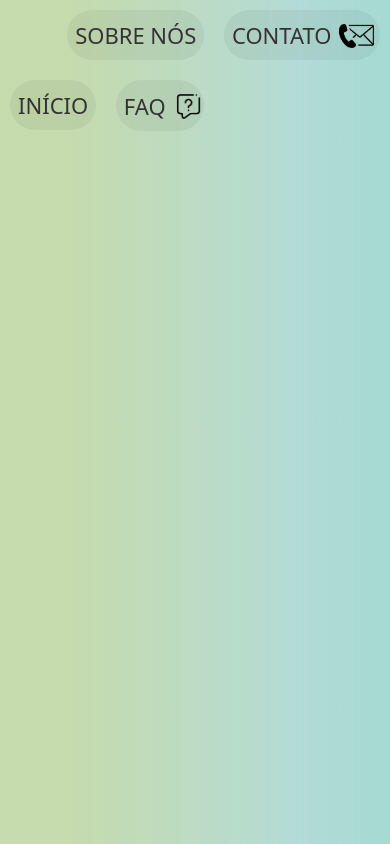
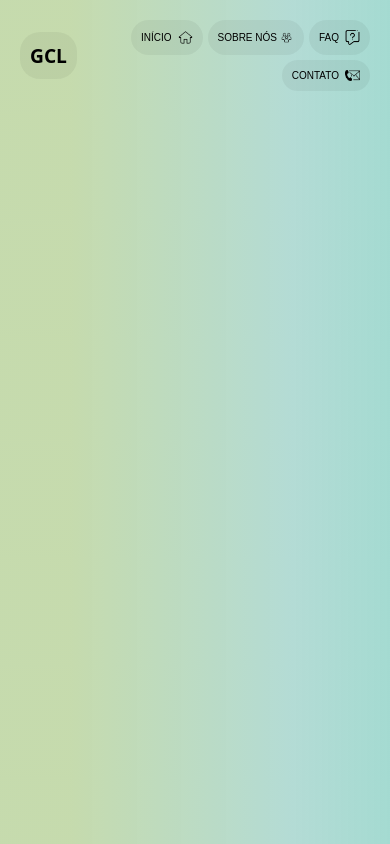
Before and after one commit to mrpine19/fiap-frontend-challenge-2025, a plain HTML site: page index.html in a window 390 px wide. Drawn offline with Linux system fonts and the light colour scheme.

Commit message:
Responsividade 1.0

```diff
--- a/css/style.css
+++ b/css/style.css
@@ -1,45 +1,89 @@
+/* RESET / BASE */
 * {
-    margin: 0 auto;
+  margin: 0;
   padding: 0;
+  box-sizing: border-box;
 }
 
 body {
   background: linear-gradient(90deg, rgba(81, 145, 7, 0.33) 18%, rgba(11, 140, 119, 0.31) 75%, rgba(9, 156, 131, 0.37) 100%);
-    filter: progid:DXImageTransform.Microsoft.gradient(startColorstr="#519107", endColorstr="#099C83", GradientType=1);
   font-family: Arial, sans-serif;
-    color: #333; /* Cor do texto normal */
+  color: #000000;
+  padding: 20px;
 }
-a {
+
+.navegar {
+  display: flex;
+  flex-direction: row;
+  align-items: center;
+  justify-content: space-between;
+  gap: 30px;
+
+}
+
+
+.navegar h1{
+  font-size: 1.2em;
+  font-weight: bold;
+  background-color: rgba(0, 0, 0, 0.05);
+  border-radius: 20px;
+  padding: 10px;
+  font-family: system-ui, -apple-system, BlinkMacSystemFont, 'Segoe UI', Roboto, Oxygen, Ubuntu, Cantarell, 'Open Sans', 'Helvetica Neue', sans-serif
+}
+
+.menu-ul {
+  list-style: none;
+  display: flex;
+  flex-direction: row;
+  flex-wrap: wrap;
+  justify-content: right;
+  align-items: right;
+  gap: 5px;
+  padding: 0;
+  width: 100%;
+  width: auto;
+}
+
+.items-nav a {
+  display: inline-flex;
+  align-items: center;
   text-decoration: none;
   color: inherit;
   font-weight: normal;
-    font-size: 22px;
+  font-size: 10px;
   transition: color 0.3s, background-color 0.3s;
-    padding: 10px 20px;
-    padding-right: 2%;
-    padding-left: 2%;
+  padding: 10px;
   border-radius: 30px;
   background-color: rgba(0, 0, 0, 0.05);
-    float: right;
-    margin: 10px;
-    font-family: system-ui, -apple-system, BlinkMacSystemFont, 'Segoe UI', Roboto, Oxygen, Ubuntu, Cantarell, 'Open Sans', 'Helvetica Neue', sans-serif;
 }
 
-a:hover {
-    color: #007BFF;         /* Cor ao passar o mouse */
-    background-color: rgba(0, 0, 0, 0.1); /* Aumenta um pouco a opacidade do fundo no hover */
+/* ÍCONES */
+.items-nav .faq {
+    width: 15px;
+    height: auto;
+    vertical-align: middle;
+    margin-left: 6px;
 }
-.icone-contato {
-    width: 35px;
+.items-nav .contato {
+    width: 15px;
     height: auto;
-    position: relative;
-    top: 4px;
-    left: 2px;
+    vertical-align: middle;
+    margin-left: 6px;
 }
-.faq {
-    width: 25px;
+.items-nav .home {
+    width: 15px;
     height: auto;
-    position: relative;
-    top: 4px;
-    left: 5px;
+    vertical-align: middle;
+    margin-left: 6px;
 }
+.items-nav .sobrenos {
+    width: 15px;
+    height: auto;
+    vertical-align: middle;
+    margin-left: 2px;
+}
+
+.items-nav a:hover {
+  color: #007BFF;
+  background-color: rgba(0, 0, 0, 0.1);
+}
--- a/index.html
+++ b/index.html
@@ -1,6 +1,5 @@
 <!DOCTYPE html>
 <html lang="pt-br">
-
 <head>
   <meta charset="UTF-8">
   <meta name="viewport" content="width=device-width, initial-scale=1.0">
@@ -8,24 +7,39 @@
   <style>
     @import url('https://fonts.googleapis.com/css2?family=Gothic+A1&display=swap');
   </style>
-    <title>Document</title>
+  <title>Projeto</title>
 </head>
-
 <body>
   <header>
-        <div>
-
-            <a href="">CONTATO
-                <img src="images/image 5.png" alt="telefone" class="icone-contato">
+    <nav class="navegar">
+        <h1>GCL</h1>
+        <ul class="menu-ul">
+        <li class="items-nav">
+            <a href="">
+                INÍCIO
+                <img src="/images/home.png" alt="" class="home">
             </a>
-            <a href="/pag2.html">SOBRE NÓS
+        </li>
+            <li class="items-nav">
+            <a href="/pag2.html">
+                SOBRE NÓS
+                <img src="/images/sobrenos.png" alt="" class="sobrenos">
             </a>
-            <a href="">FAQ
+        </li>
+            <li class="items-nav">
+            <a href="">
+                FAQ
                 <img src="images/image4.png" alt="FAQ" class="faq">
             </a>
-            <a href="">INÍCIO</a>
-        </div>
+        </li>
+            <li class="items-nav">
+            <a href="#">
+                CONTATO
+                <img src="images/image 5.png" alt="Telefone" class="contato">
+            </a>
+        </li>
+      </ul>
+    </nav>
   </header>
 </body>
-
 </html>
```
Also changed, not shown: images/home.png (added), images/modoidoso.png (added), images/projetos.png (added), images/sobrenos.png (added), images/testdrive.png (added). Lines whose indentation alone changed are shown as unchanged.
